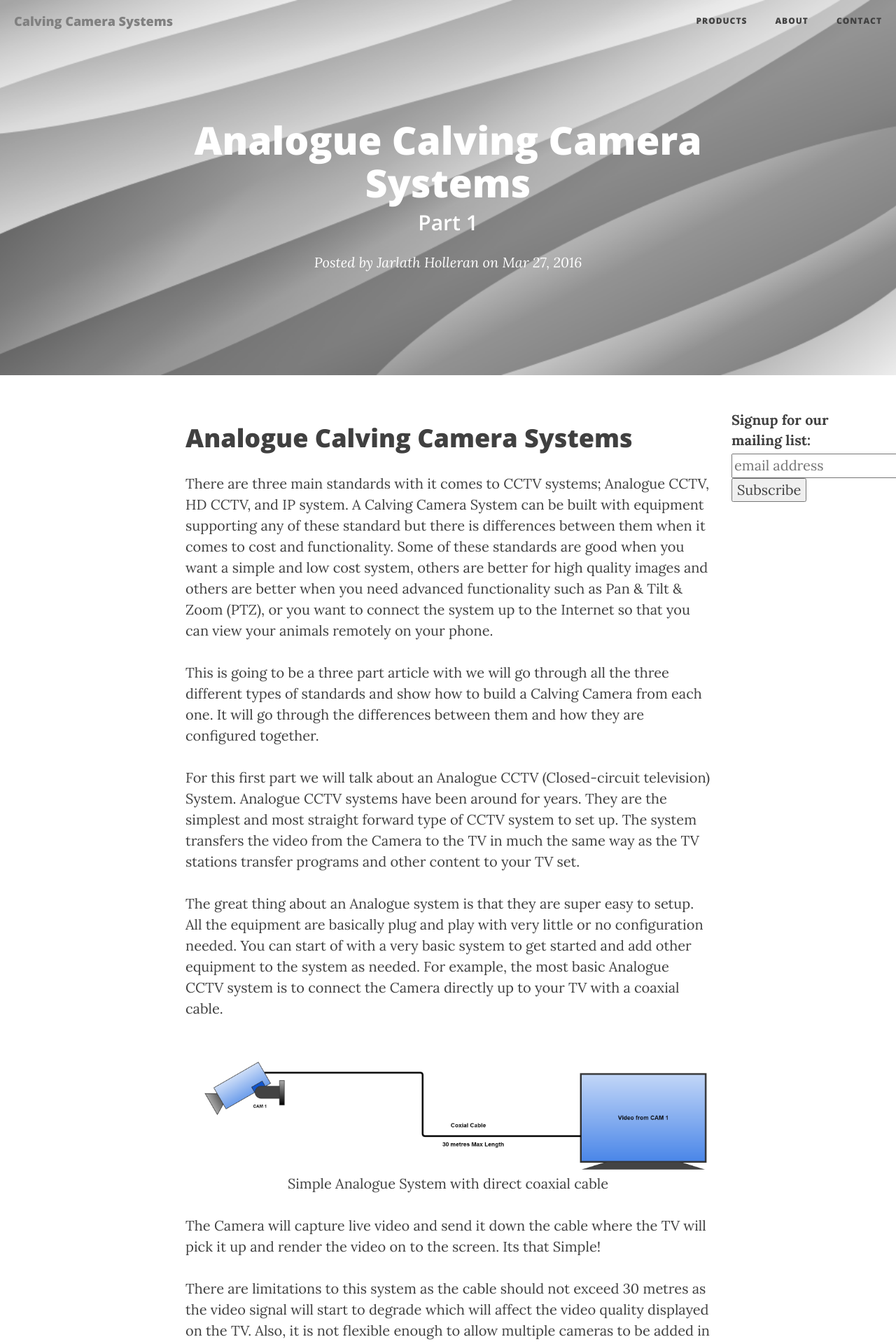
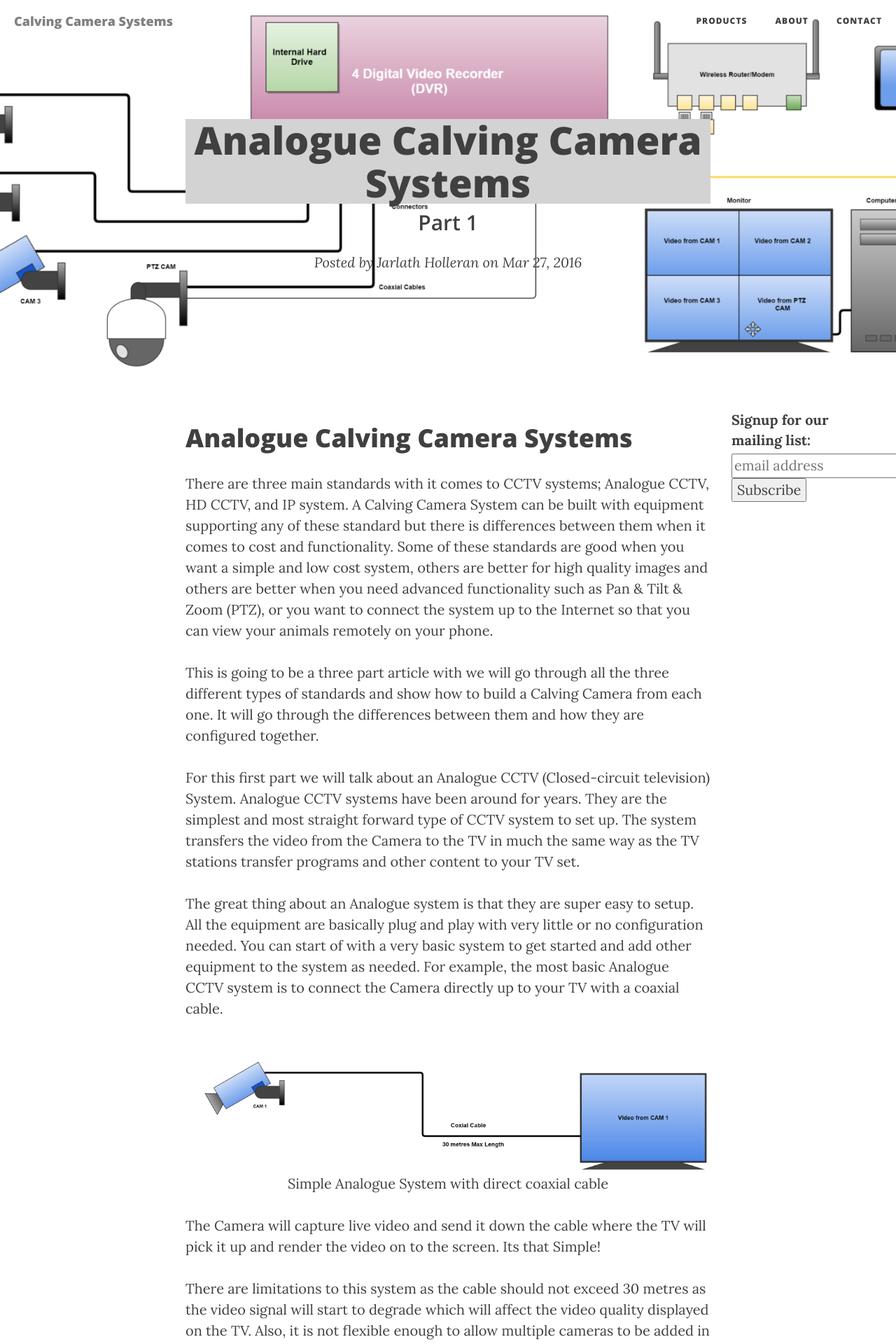
Before and after one commit to jholleran/calvingcamerareviews, a Jekyll site: the page built from _posts/2016-03-27-analogue-calving-camera-systems-part-1.markdown, in a window 1280 px wide. Shown: the top 1920 px of the page at 70% size. Built offline with Jekyll 4.4.1, drawn with Linux system fonts in a browser that asks for light colours; nearby versions of some CDN libraries; comment, search, counter and statistics services are not loaded.

Commit message:
changed header image

```diff
--- a/_layouts/post.html
+++ b/_layouts/post.html
@@ -10,7 +10,7 @@ layout: default
 	        <div class="row">
 	            <div class="col-lg-8 col-lg-offset-2 col-md-10 col-md-offset-1">
 	                <div class="post-heading {% if page.text-color %}{{ page.text-color }}-post-heading{% endif %}">
-	                    <h1>{{ page.heading }}</h1>
+	                    <h1 {% if page.text-bg-color %}style="background-color: {{ page.text-bg-color }}"{% endif %}>{{ page.heading }}</h1>
 	                    <h2 class="subheading">{{ page.subHeading }}</h2>
 	                    <span class="meta">Posted by <a href="#">{% if page.author %}{{ page.author }}{% else %}{{site.author}}{% endif %}</a> on {{ page.date | date: "%b %-d, %Y" }}</span>
 	                </div>
--- a/_posts/2016-03-27-analogue-calving-camera-systems-part-1.markdown
+++ b/_posts/2016-03-27-analogue-calving-camera-systems-part-1.markdown
@@ -3,9 +3,10 @@ layout: post
 heading:  "Analogue Calving Camera Systems"
 subHeading:  "Part 1"
 date:   2016-03-27 19:00:00
-text-color: white
+text-color: gray
+text-bg-color: lightgray
 nav-color: gray
-bg-img: analogue/analogue-calving-camera-system-bg.png
+bg-img: analogue/video-DVR-connected-to-ethernet-background.png
 description: |
   This article describes how to build an analogue calving camera system. It talks about different setup configurations of systems and also the different types of analogue equipment that can be used.
 
```
Also changed, not shown: img/analogue/video-DVR-connected-to-ethernet-background.png (added).
